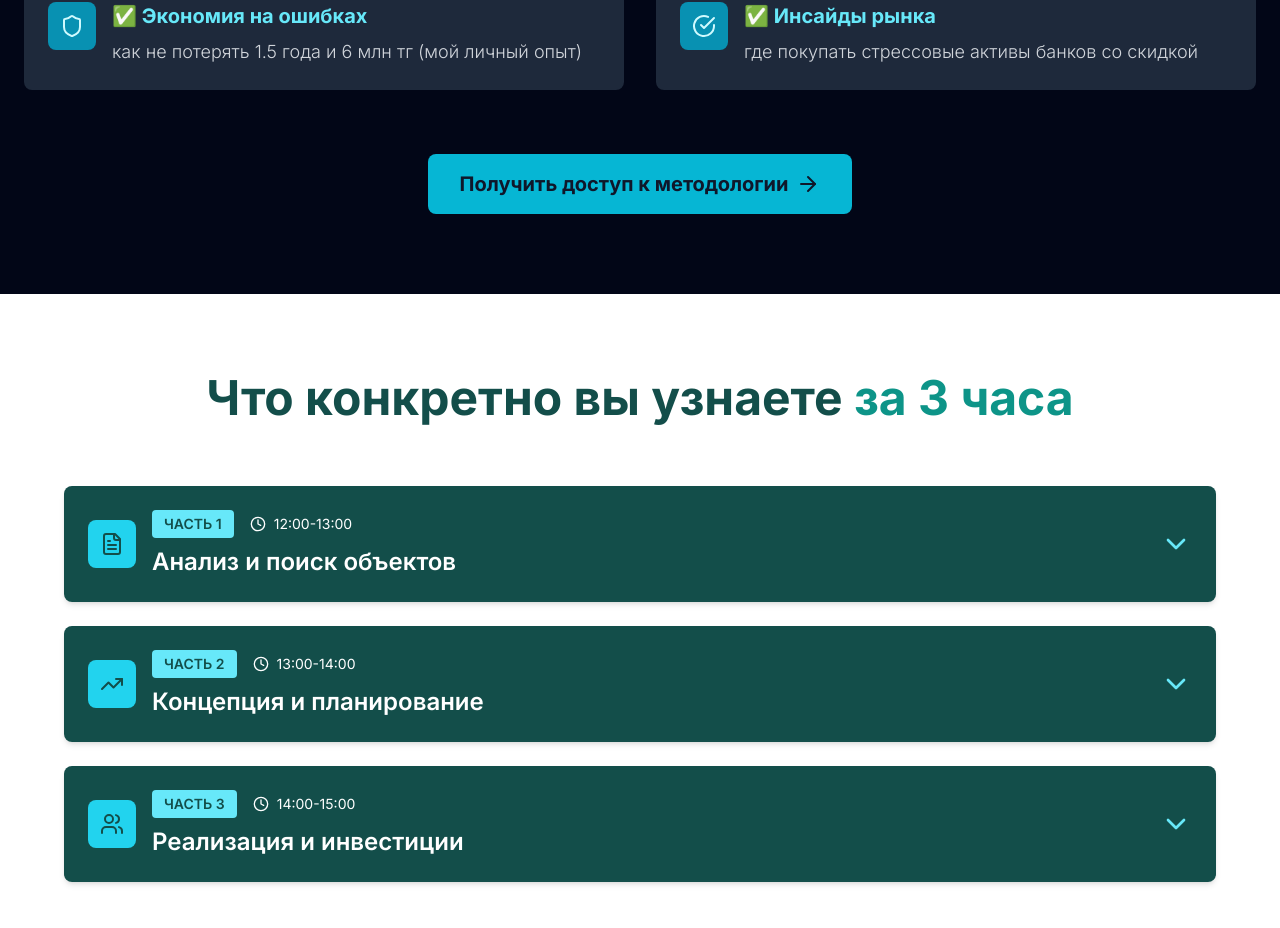
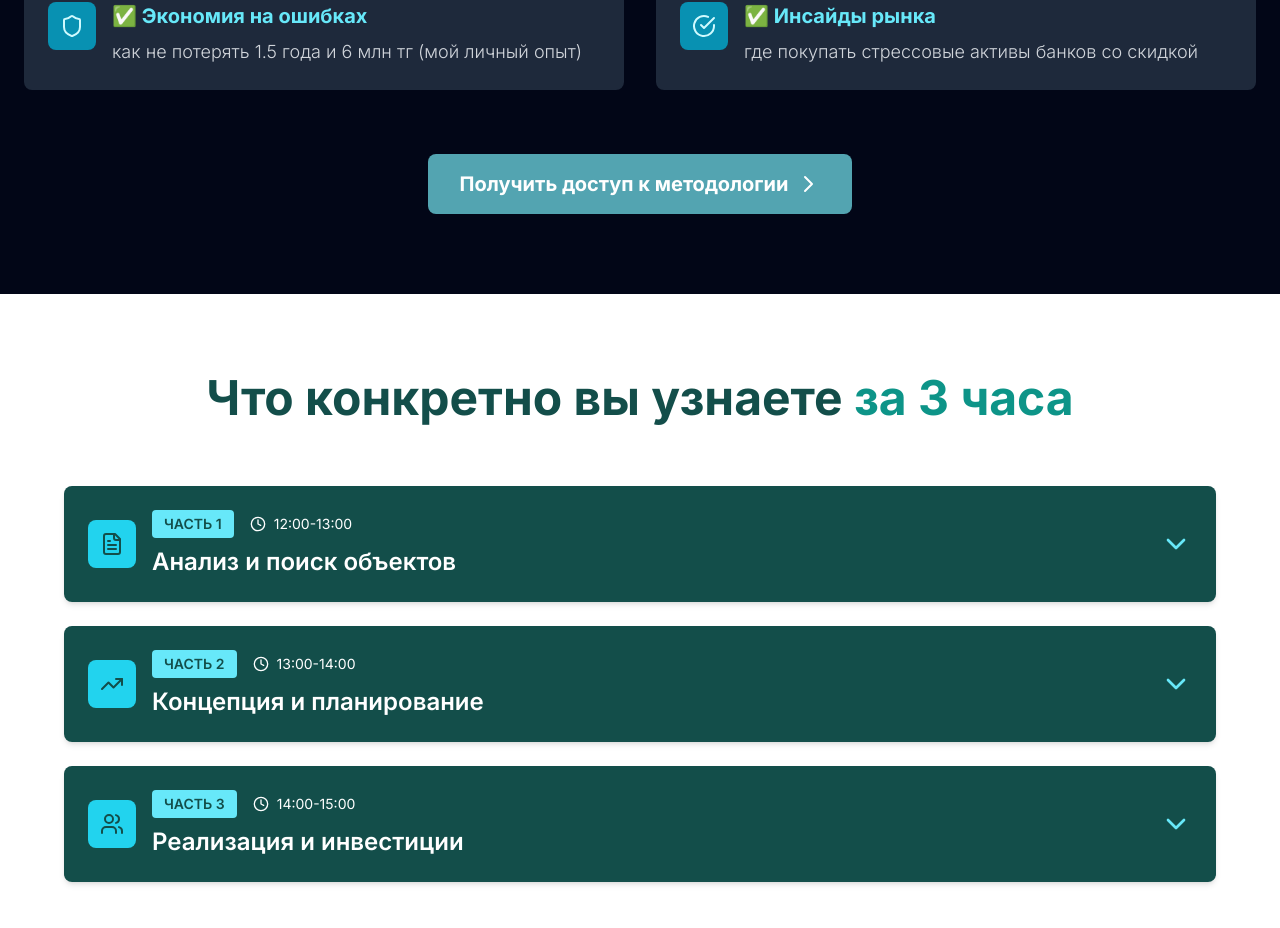
Before and after one commit to Danial992/landing, a React (Vite) app: page / in a window 1280 px wide. Shown: the part 2681-3609 px from the top of the page. Built offline with nearby package versions, Linux system fonts and the light colour scheme.

Commit message:
Update SolutionSection.tsx

```diff
--- a/src/components/SolutionSection.tsx
+++ b/src/components/SolutionSection.tsx
@@ -67,10 +67,22 @@ const SolutionSection: React.FC = () => {
         </div>
 
         <div className="text-center">
-          <button className="bg-cyan-500 hover:bg-cyan-400 text-slate-900 font-bold py-4 px-8 rounded-lg text-xl transition-all transform hover:scale-105 inline-flex items-center space-x-2">
-            <span>Получить доступ к методологии</span>
-            <ArrowRight className="w-6 h-6" />
-          </button>
+          <a href="#contact-form">
+  <button className="bg-[#53A4B1] hover:bg-[#38747E] text-white font-bold py-4 px-8 rounded-lg text-xl transition-all transform hover:scale-105 inline-flex items-center space-x-2">
+    <span>Получить доступ к методологии</span>
+    <svg
+      xmlns="http://www.w3.org/2000/svg"
+      className="h-6 w-6"
+      fill="none"
+      viewBox="0 0 24 24"
+      stroke="currentColor"
+      strokeWidth={2}
+    >
+      <path strokeLinecap="round" strokeLinejoin="round" d="M9 5l7 7-7 7" />
+    </svg>
+  </button>
+</a>
+
         </div>
       </div>
     </section>
```
